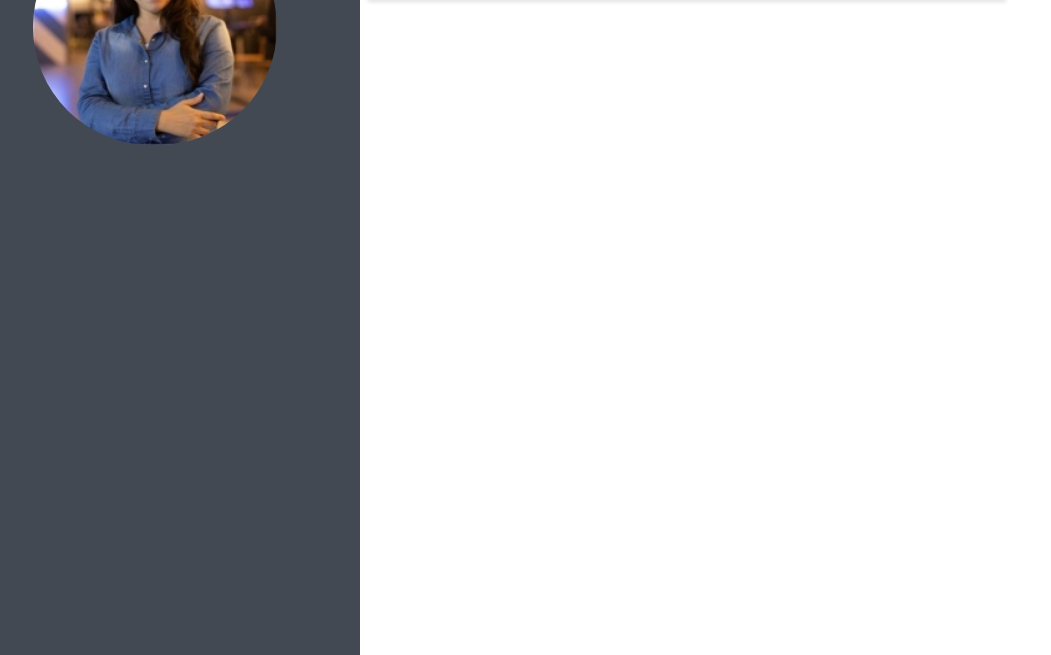
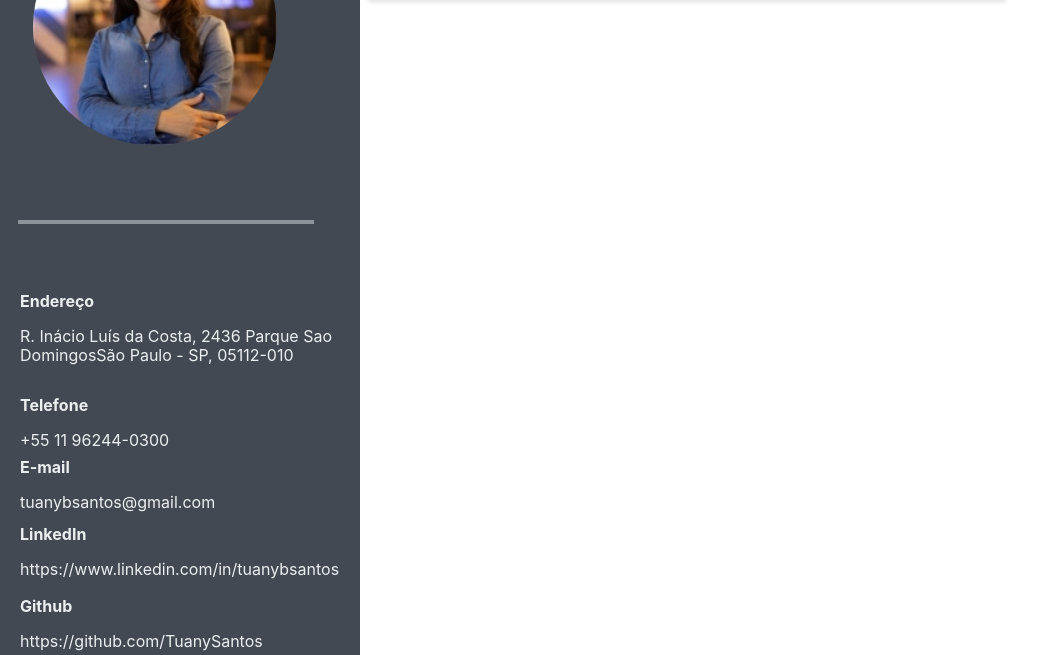
Before and after one commit to TuanySantos/curriculo, a plain HTML site: page index.html in a window 1280 px wide. Shown: the part 145-800 px from the top of the page, without its empty margins (0-1051 px from the left). Drawn offline with Linux system fonts and the light colour scheme.

Commit message:
add informacoes pessoais

```diff
--- a/css/style.css
+++ b/css/style.css
@@ -65,3 +65,109 @@ h1 {
   border: 1px solid #E7E7E7 ;
   box-shadow: 0px 4px 4px rgba(0, 0, 0, 0.25);
 }
+
+.lineOne {
+position: absolute;
+width: 292.06px;
+height: 0px;
+left: 18px;
+top: 365px;
+border: 2px solid #8D939B;
+}
+
+.lineThree {
+position: absolute;
+width: 292.06px;
+height: 0px;
+left: 18px;
+top: 820.06px;
+border: 2px solid #8D939B;
+}
+
+.endereco {
+  position: absolute;
+  width: 314px;
+  height: 69.59px;
+  left: 20px;
+  top: 421.41px;
+  font-family: 'Inter';
+  font-style: normal;
+  font-weight: 400;
+  font-size: 16px;
+  line-height: 19px;
+  color: #ECEFF1;
+}
+
+.telefone {
+position: absolute;
+width: 157px;
+height: 18.78px;
+left: 20px;
+top: 524.69px;
+font-family: 'Inter';
+font-style: normal;
+font-weight: 400;
+font-size: 16px;
+line-height: 19px;
+color: #ECEFF1;
+}
+
+.email {
+position: absolute;
+width: 195px;
+height: 19px;
+left: 20px;
+top: 587px;
+font-family: 'Inter';
+font-style: normal;
+font-weight: 400;
+font-size: 16px;
+line-height: 19px;
+color: #ECEFF1;
+}
+
+.linkedIn {
+
+  position: absolute;
+width: 398px;
+height: 21.96px;
+left: 20px;
+top: 654.04px;
+font-family: 'Inter';
+font-style: normal;
+font-weight: 400;
+font-size: 16px;
+line-height: 19px;
+color: #ECEFF1;
+
+}
+
+.linkedIn a {
+  text-decoration:none;
+  color: #ECEFF1;
+}
+
+.github {
+
+position: absolute;
+width: 398px;
+height: 21.96px;
+left: 20px;
+top: 726.04px;
+font-family: 'Inter';
+font-style: normal;
+font-weight: 400;
+font-size: 16px;
+line-height: 19px;
+color: #ECEFF1;
+
+}
+
+.github a {
+  text-decoration:none;
+  color: #ECEFF1;
+}
+
+.label {
+  font-weight: bold
+}
--- a/index.html
+++ b/index.html
@@ -19,6 +19,40 @@
 
   <div class="container">
     <img src="./img/perfil.jpg" >
+    <div class="lineOne"></div>
+    <section class="pessoal">
+
+      <div class="endereco">
+        <p class="label">Endereço</p>
+        <p>
+          R. Inácio Luís da Costa, 2436
+          Parque Sao DomingosSão Paulo - SP, 05112-010
+        </p>
+      </div>
+
+      <div class="telefone">
+        <p class="label">Telefone</p>
+        <p>+55 11 96244-0300</p>
+      </div>
+
+      <div class="email">
+        <p class="label">E-mail</p>
+        <p>tuanybsantos@gmail.com</p>
+      </div>
+
+      <div class="linkedIn">
+        <p class="label">LinkedIn</p>
+        <a href="https://www.linkedin.com/in/tuanybsantos/" target="_blank">https://www.linkedin.com/in/tuanybsantos</a>
+      </div>
+
+      <div class="github">
+        <p class="label">Github</p>
+        <a href="https://github.com/TuanySantos/" target="_blank">https://github.com/TuanySantos</a>
+      </div>
+
+
+    </section>
+    <div class="lineThree"></div>
 
   </div>
 </body>
```
